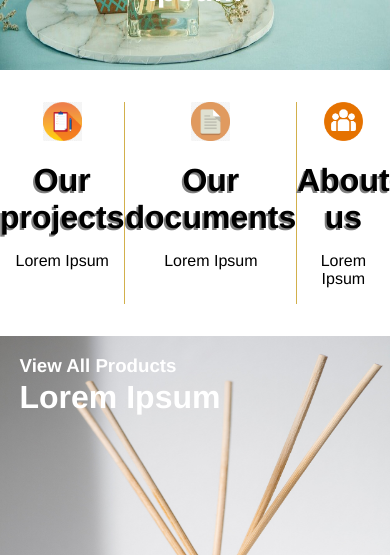
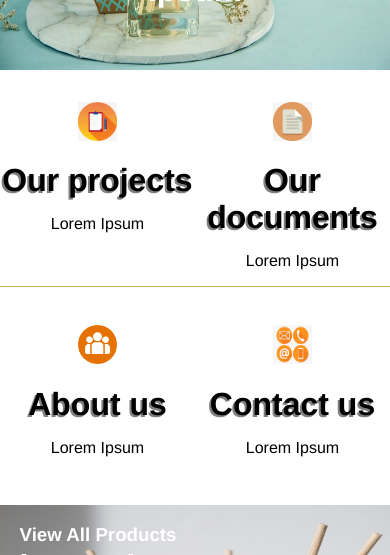
Before and after one commit to albayrakbektas/signes, a Vue app: page / in a window 390 px wide. Shown: the part 704-1259 px from the top of the page. Built offline with nearby package versions, Linux system fonts and the light colour scheme; what vue-flag-icon would draw is missing.

Commit message:
mobile view

```diff
--- a/src/components/HomeShortcuts.vue
+++ b/src/components/HomeShortcuts.vue
@@ -53,6 +53,25 @@ export default {
 </script>
 
 <style lang="scss" scoped>
+@media (max-width: 500px) {
+  .container {
+    grid-template-columns: repeat(2, 1fr) !important;
+    grid-template-rows: repeat(2, 1fr);
+  }
+  .\30,
+  .\31,
+  .\32 {
+    border-right: none !important;
+  }
+  .\30,
+  .\31 {
+    border-bottom: 1px solid rgba(210, 176, 76, 1);
+  }
+  .\32,
+  .\33 {
+    align-self: flex-end;
+  }
+}
 .container {
   display: grid;
   grid-template-columns: repeat(4, 1fr);
```
